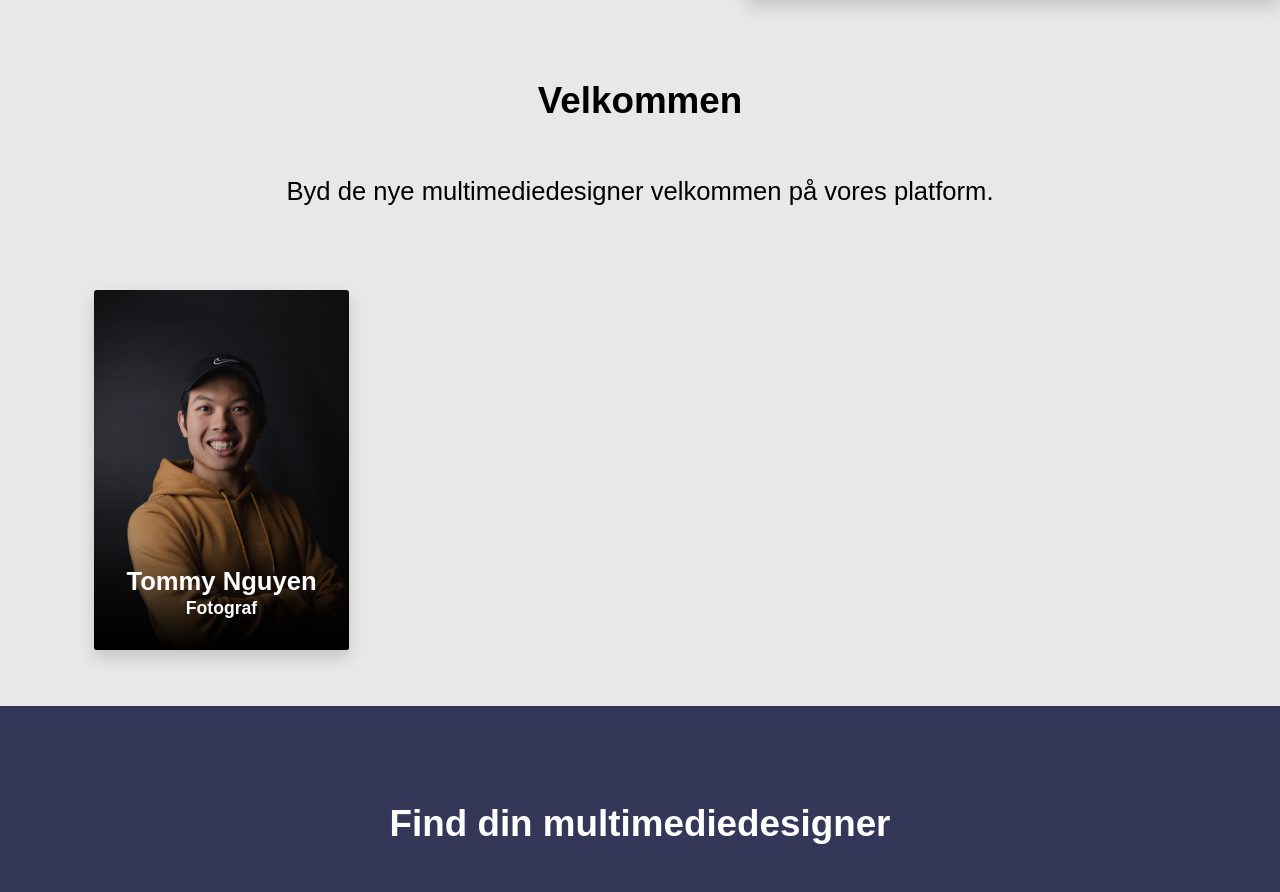
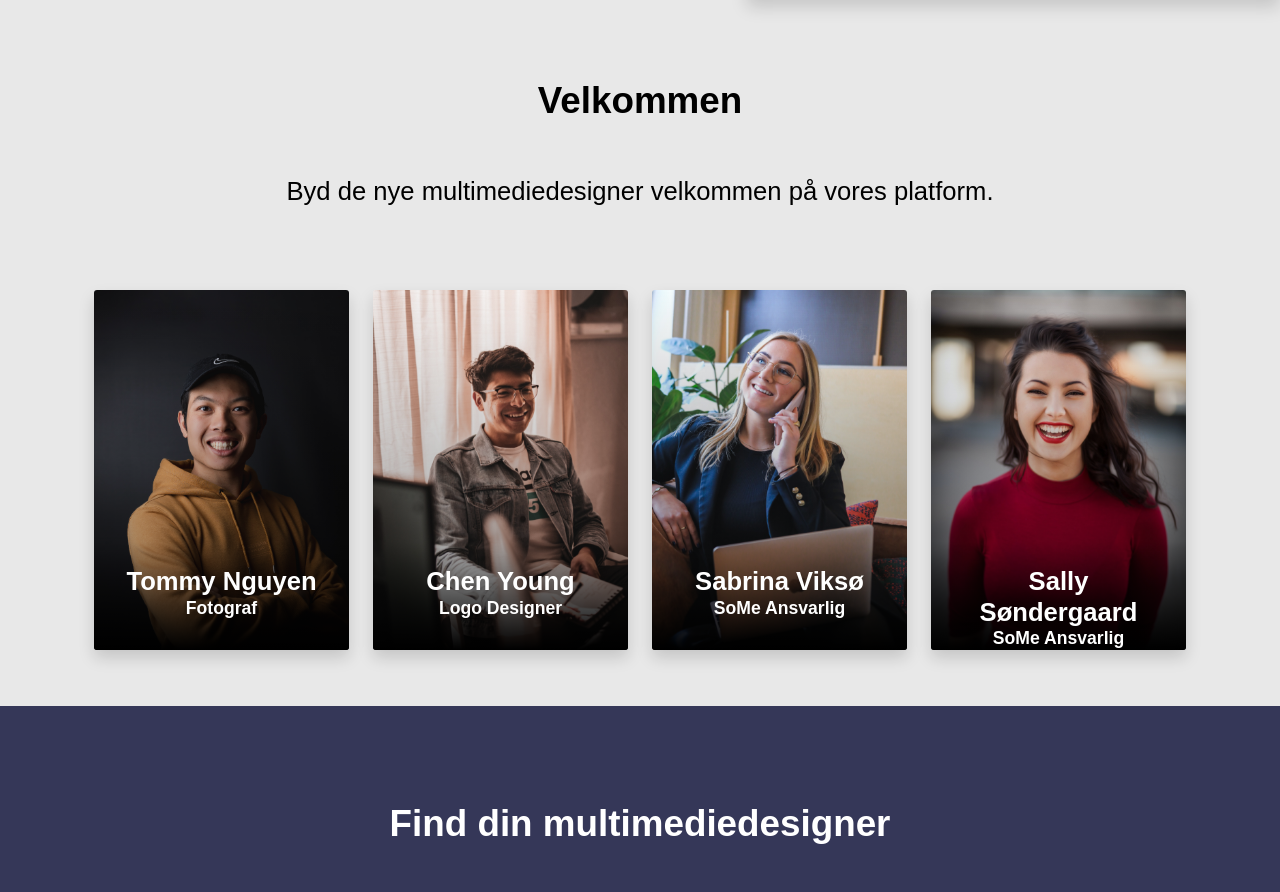
Before and after one commit to Arnsdorf/FindGraphicsChrSigurd, a PHP site: page / in a window 1280 px wide. Shown: the part 791-1683 px from the top of the page. Run offline with PHP 8.4, Linux system fonts and the light colour scheme; data that the repository does not hold is empty; style sheets or scripts are compiled from the project's sources; some libraries are stand-ins or nearby versions; some web fonts are replaced.

Commit message:
Velkommen sektion er færdig

```diff
--- a/css/styles.scss
+++ b/css/styles.scss
@@ -299,5 +299,8 @@ input{
 		font-family: montserrat, sans-serif;
 		font-weight: 600;
 	}
+	.forside_overskrift{
+		font-size: 1.7rem;
+	}
 
 }
--- a/index.html
+++ b/index.html
@@ -110,15 +110,33 @@
 						</div>
 
 						<div class="col-md-6 col-lg-4 col-xl-3 col-xs-6">
-
+							<div class="card image shadow">
+								<img src="billeder/sayo-garcia-RW32Rt7K5zI-unsplash.png" class="card-img card-img-top">
+								<div class="card-img-overlay card-content">
+									<h4 class="card-title text-center position-relative text-white kort_title order-1">Chen Young</h4>
+									<p class="kort_undertitle text-center text-white position-relative order-1">Logo Designer</p>
+								</div>
+							</div>
 						</div>
 
 						<div class="col-md-6 col-lg-4 col-xl-3 col-xs-6">
-
+							<div class="card image shadow">
+								<img src="billeder/magnet-me-63XrEEiOko8-unsplash.png" class="card-img card-img-top">
+								<div class="card-img-overlay card-content">
+									<h4 class="card-title text-center position-relative text-white kort_title order-1">Sabrina Viksø</h4>
+									<p class="kort_undertitle text-center text-white position-relative order-1">SoMe Ansvarlig</p>
+								</div>
+							</div>
 						</div>
 
 						<div class="col-md-6 col-lg-4 col-xl-3 col-xs-6">
-
+							<div class="card image shadow">
+								<img src="billeder/michael-dam-mEZ3PoFGs_k-unsplash.png" class="card-img card-img-top">
+								<div class="card-img-overlay card-content">
+									<h4 class="card-title text-center position-relative text-white kort_title order-1">Sally Søndergaard</h4>
+									<p class="kort_undertitle text-center text-white position-relative order-1">SoMe Ansvarlig</p>
+								</div>
+							</div>
 						</div>
 
 					</div>
--- a/insert.php
+++ b/insert.php
@@ -77,9 +77,9 @@ if(!empty($_POST["data"])){
 
 <body style="background-color: #353758">
 
-<header class="header bg-black text-white shadow">
+<header class="header bg-marineblue text-white shadow">
     <div class="d-flex justify-content-between align-items-center mx-4 ">
-        <div class="logo pt-4 align-items-center pb-4">
+        <div class="logo pt-3 align-items-center pb-3">
             <a href="index.html" class="text-decoration-none text-white">
                 <p>Find Graphic</p>
             </a>
--- a/nyheder.html
+++ b/nyheder.html
@@ -10,7 +10,7 @@
     <meta charset="utf-8">
 
     <!-- Titel som ses oppe i browserens tab mv. -->
-    <title>Sigende titel</title>
+    <title></title>
 
     <!-- Metatags der fortæller at søgemaskiner er velkomne, hvem der udgiver siden og copyright information -->
     <meta name="robots" content="All">
```
Also changed, not shown: mmdKundeProfil.php (+4 -7 lines), billeder/magnet-me-63XrEEiOko8-unsplash.png (added), billeder/michael-dam-mEZ3PoFGs_k-unsplash.png (added), billeder/sayo-garcia-RW32Rt7K5zI-unsplash.png (added).
